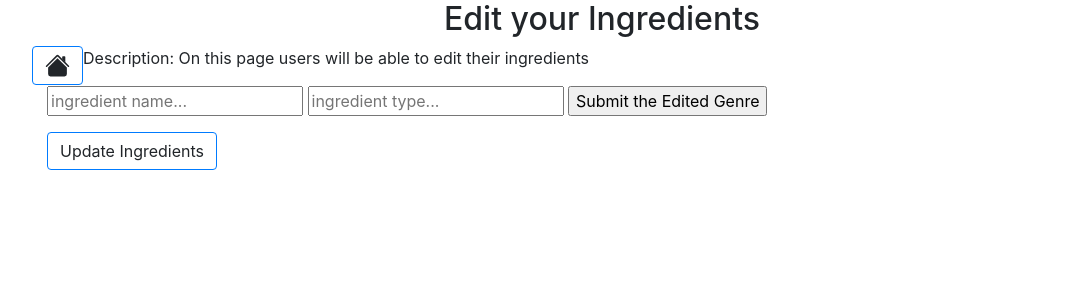
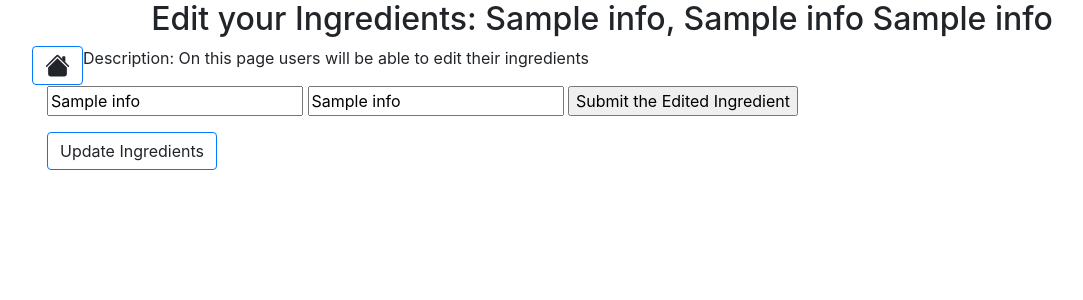
Before and after one commit to litzingj/CS340_Cookbooks, a Python web app: template starter_website/templates/edit_ingredients.html in a window 1280 px wide. Shown: the top 300 px of the page, without its empty margins (38-1121 px from the left). Run offline with Jinja, Linux system fonts and the light colour scheme; the template is opened without the code that fills it: most values are stand-ins (such as "Sample title", 1, 10 or a date in 2020); some libraries are stand-ins or nearby versions.

Commit message:
changed edit_ingredients to hold the database info

```diff
--- a/starter_website/templates/edit_ingredients.html
+++ b/starter_website/templates/edit_ingredients.html
@@ -8,7 +8,8 @@
     <body>
         <div class="container">
             <div class="row justify-content-center">
-                <h2>Edit your Ingredients</h2>
+                <!-- <h2>Edit your Ingredients</h2> -->
+                <h2>Edit your Ingredients: {{info.0}}, {{ info[1] }} {{ info[2] }}</h2>
             </div>
             <div class="row justify-content-left">
                 <div>
@@ -25,10 +26,13 @@
 
          <div class="justify-content-left">
             <form id="addperson" action="/add_new_genre" method="post">
-                <input type="text" name="ing_name" stype="width:140px" placeholder="ingredient name...">
-                <input type="text" name="type" stype="width:140px" placeholder="ingredient type...">
-                <input type="submit" value="Submit the Edited Genre">
-            </form>
+               <!-- <input type="text" name="ing_name" stype="width:140px" placeholder="ingredient name...">
+                <input type="text" name="type" stype="width:140px" placeholder="ingredient type..."> -->
+                <form id="addperson" action="/edit_ingredient/{{ info.0 }}" method="post">
+                    <input type="text" name="ing_name" stype="width:140px" value = "{{ info[1] }}" placeholder="ingredient name...">
+                    <input type="text" name="type" stype="width:140px" value = "{{ info[2] }}" placeholder="ingredient type...">
+                    <input type="submit" value="Submit the Edited Ingredient">
+                </form>
         </div>
         <div>
             <a role="button" class="btn btn-outline-primary" id="updateIngredientButton" onclick="window.location = '/ingredient'">Update Ingredients</a>
```
